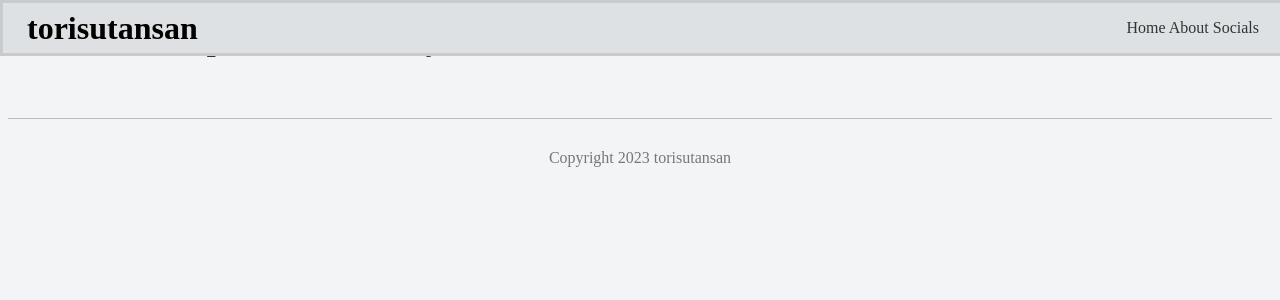
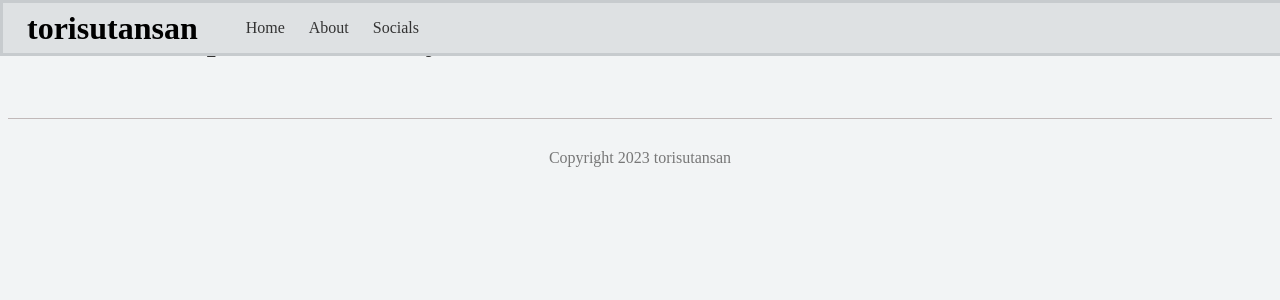
Before and after one commit to torisutansan02/torisutansan, a Next.js app: page /socials in a window 1280 px wide. Shown: the top 300 px of the page. Built offline with nearby package versions, Linux system fonts and the light colour scheme; a web font is replaced by a local one.

Commit message:
Editing Styles

```diff
--- a/styles/Home.module.css
+++ b/styles/Home.module.css
@@ -32,7 +32,9 @@
 
 .navbar .links {
   padding: 0.1rem 1.5rem;
-  margin-left: auto;
+  display: flex;
+  gap: 1.5rem;
+  margin-right: auto;
 }
 
 .description {
--- a/styles/globals.css
+++ b/styles/globals.css
@@ -18,6 +18,10 @@
 a {
   color: #333;
   text-decoration: none;
+}
+
+li {
+  list-style: none;
 }
 
 .content {
```
